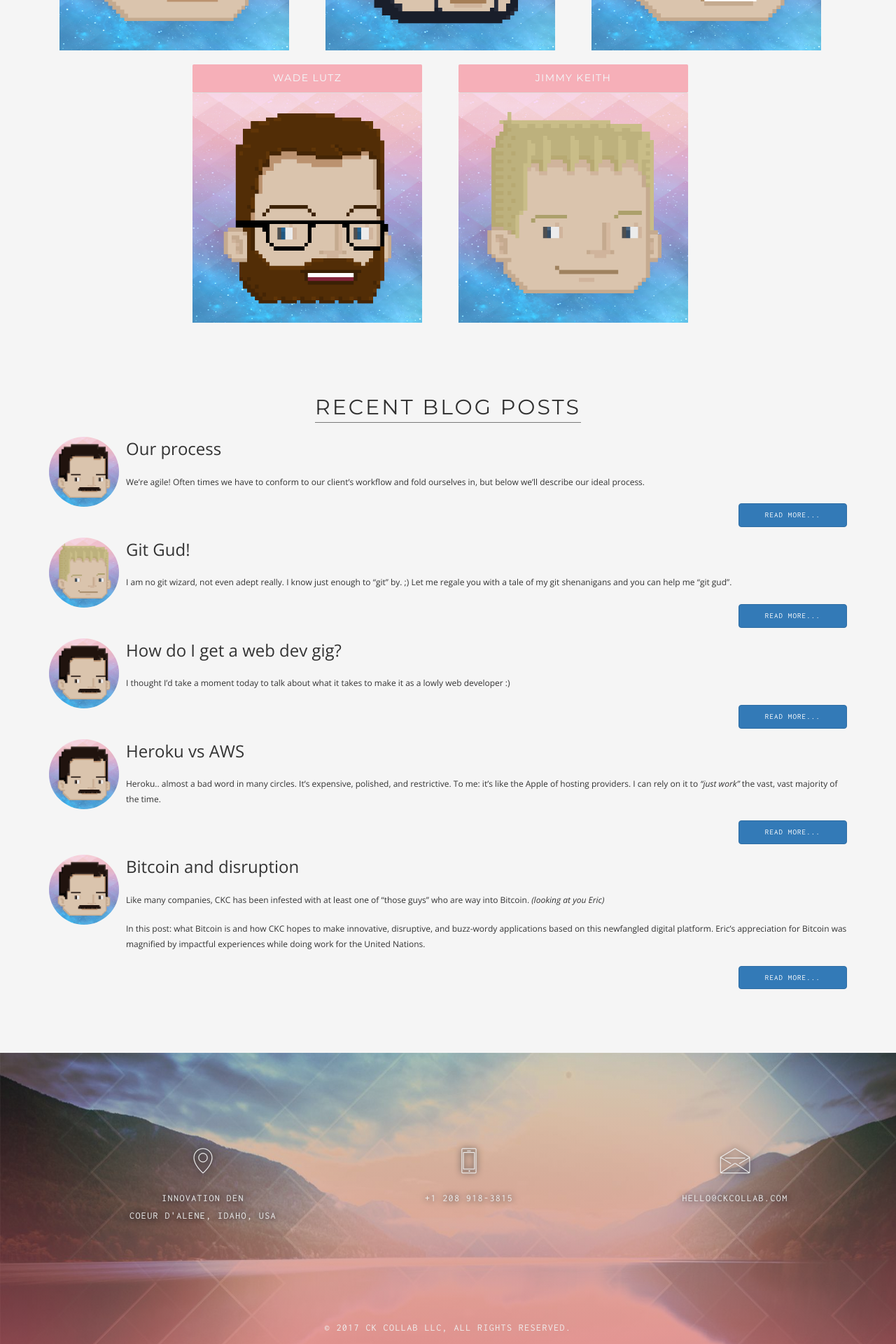
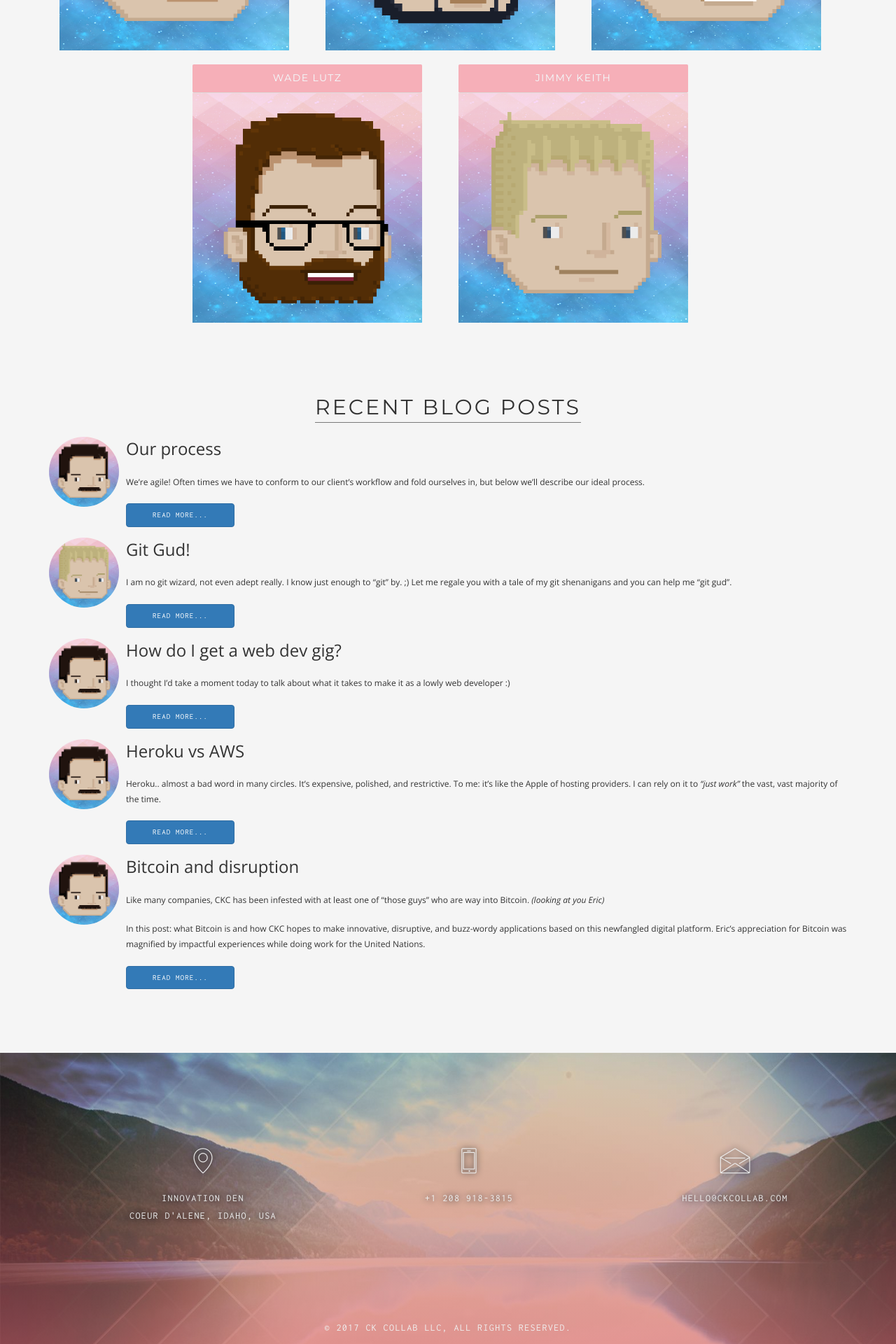
Before and after one commit to ckcollab/ckcollab, a Jekyll site: the page built from index.html, in a window 1280 px wide. Shown: the part 3548-5468 px from the top of the page at 70% size. Built offline with Jekyll 4.4.1, drawn with Linux system fonts in a browser that asks for light colours.

```diff
--- a/index.html
+++ b/index.html
@@ -1894,7 +1894,7 @@
                     <div class="media-body">
                         <h3 class="media-heading">{{ post.title }}</h3>
                         <p>{{ post.excerpt }}</p>
-                        <a href="{{ post.url }}" class="btn pull-right btn-primary">read more...</a>
+                        <a href="{{ post.url }}" class="btn btn-primary">read more...</a>
 
                     </div>
                 </li>
```
